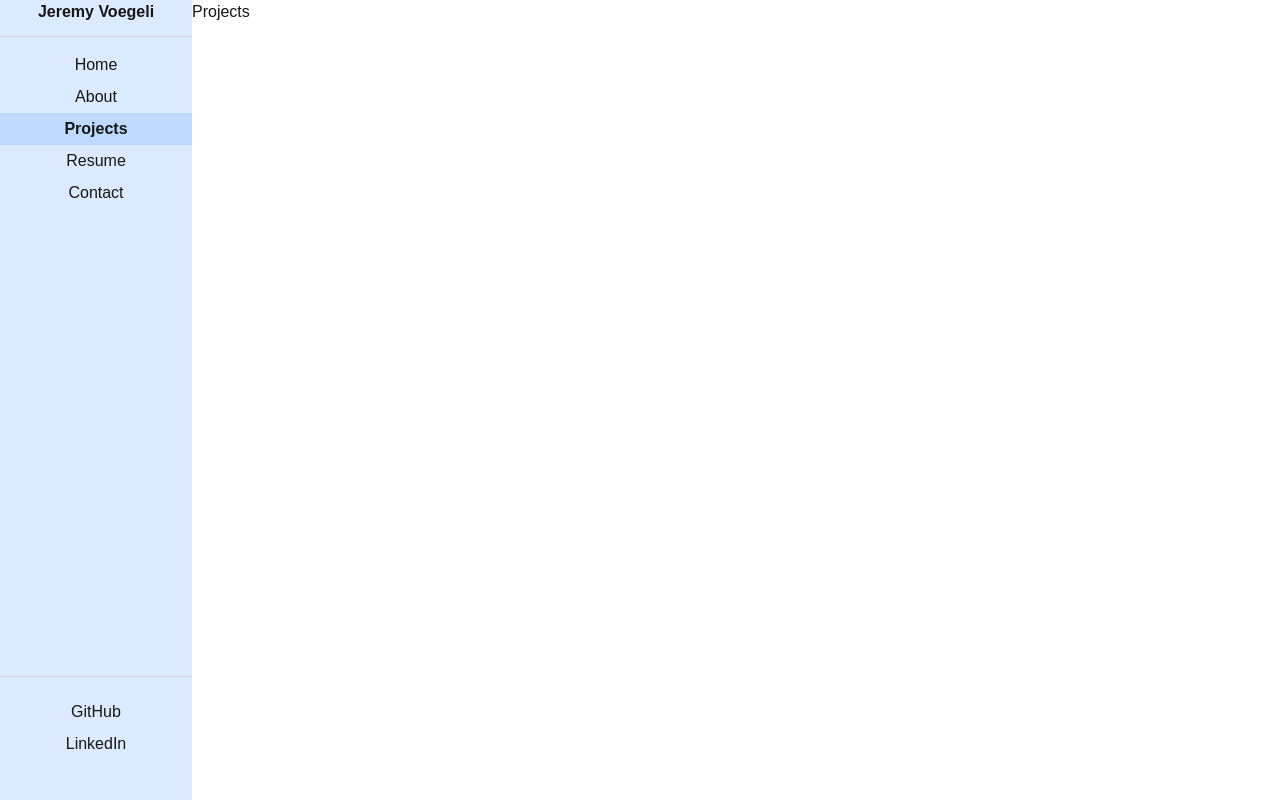
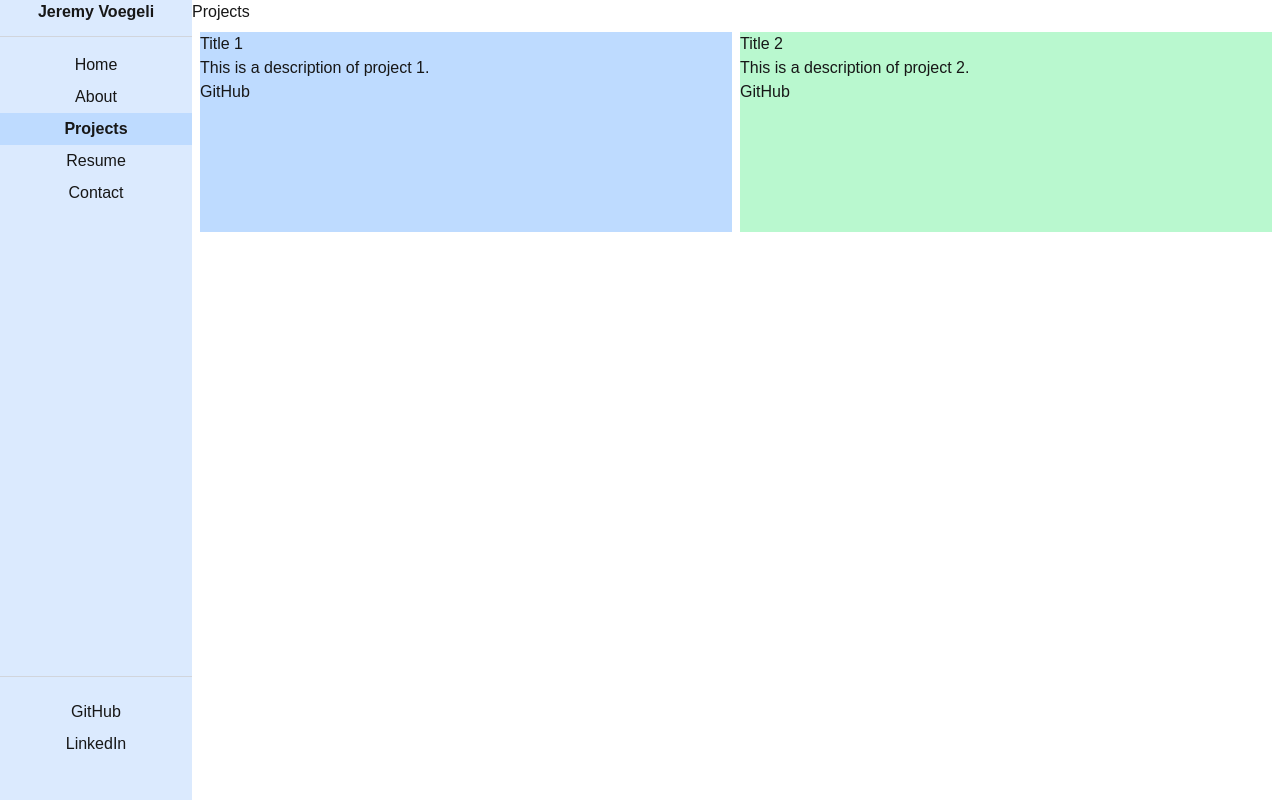
Before and after one commit to JeremyVoegeli/personal-website, a Next.js app: page /projects in a window 1280 px wide. Built offline with nearby package versions, Linux system fonts and the light colour scheme.

Commit message:
making layout for projects page:

```diff
--- a/src/app/about/page.js
+++ b/src/app/about/page.js
@@ -1,7 +1,7 @@
 export default function About(){
     return (
         <div className="m-2">
-            <div className="w-full max-w-7xl mx-auto grid grid-cols-3 gap-2 ">
+            <div className="w-full max-w-6xl mx-auto grid grid-cols-3 gap-2 ">
                 <div className="bg-green-200 col-span-2 aspect-[2/1]">
                     WHO AM I
                 </div>
--- a/src/app/projects/page.js
+++ b/src/app/projects/page.js
@@ -1,3 +1,23 @@
 export default function Projects(){
-    return <main>Projects</main>
+    return (
+        <div>
+            <h1>Projects</h1>
+            <div name="grid" className="grid grid-cols-2 gap-2 m-2">
+                <div name="project" className="bg-blue-200 min-h-50">
+                    <h2>Title 1</h2>
+                    <p>
+                        This is a description of project 1.
+                    </p>
+                    <a href="https://github.com/JeremyVoegeli/JobTracker" target="_blank">GitHub</a>
+                </div>
+                <div name="project" className="bg-green-200">
+                    <h2>Title 2</h2>
+                    <p>
+                        This is a description of project 2.
+                    </p>
+                    <a href="https://github.com/JeremyVoegeli/JobTracker" target="_blank">GitHub</a>
+                </div>
+            </div>
+        </div>
+    )
 }
```
